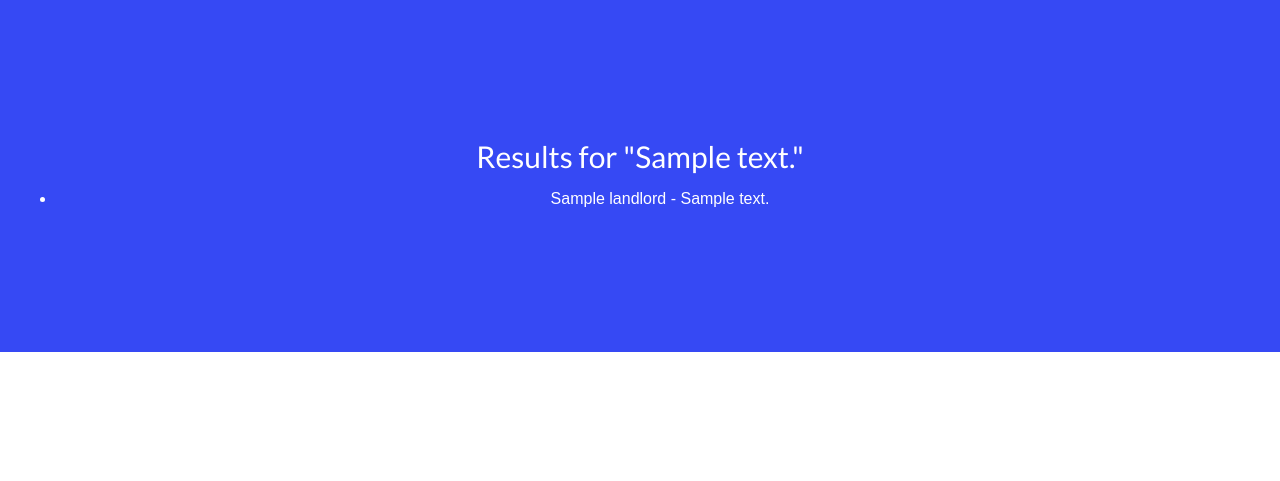
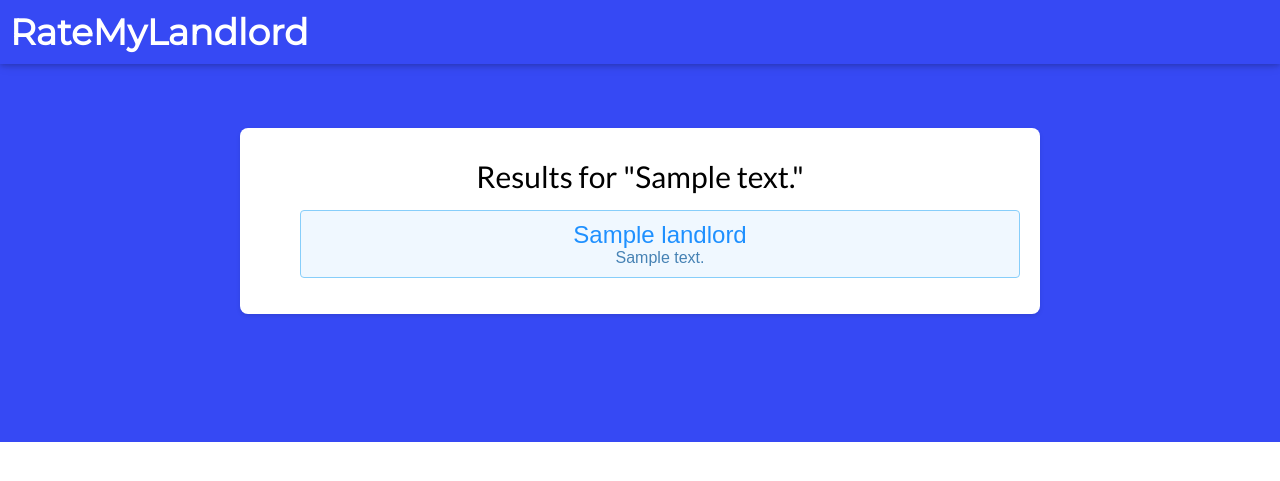
Before and after one commit to RateMy-Landlord/RateMyLandlord, a Django app: template templates/results.html in a window 1280 px wide. Shown: the top 481 px of the page. Run offline with Django 5.2, Linux system fonts and the light colour scheme; tables that the repository leaves empty hold one stand-in row (values such as "Sample post"); the template is opened without the code that fills it: values that come from a table or form of the project are taken from there, most other values are stand-ins (such as "Sample title", 1, 10 or a date in 2020).

Commit message:
Update results.html

```diff
--- a/templates/results.html
+++ b/templates/results.html
@@ -310,21 +310,62 @@ input[type=submit] {
   background-color: DodgerBlue !important;
   color: #ffffff;
 }
+.results-container {
+    background-color: white;
+    padding: 20px;
+    border-radius: 8px;
+    box-shadow: 0 2px 4px rgba(0, 0, 0, 0.1);
+    max-width: 800px;
+    margin: 0 auto;
+
+}
+.results-container h2{
+    color: black;
+}
+.result-item {
+    background-color: #f0f8ff;
+    border: 1px solid #87cefa;
+    border-radius: 4px;
+    padding: 10px;
+    margin-bottom: 10px;
+    list-style-type: none;
+}
+.land_name {
+    font-size: 1.5em;
+    color: #1e90ff;
+}
+.land_address {
+    font-size: 1em;
+    color: #4682b4;
+}
+.w3-bar h1{
+    padding-left: 10px;
+}
 </style>
 </head>
 <body>
+    <div class="w3-top">
+        <div class="w3-bar w3-red w3-card w3-left-align w3-large">
+          <h1><b>RateMyLandlord</b></h1>
+        </div>
 
+
+      </div>
 <!-- Header -->
 <header class="w3-container w3-red w3-center" style="padding:128px 16px">
 
     {% block content %}
-    <div class="object"></div>
-    <h2>Results for "{{ address }}"</h2>
-    <ul>
-    {% for landlord in landlords %}
-        <li>{{ landlord.name }} - {{ landlord.address }}</li>
-    {% endfor %}
-    </ul>
+    <div class="results-container">
+        <h2>Results for "{{ address }}"</h2>
+        <ul>
+        {% for landlord in landlords %}
+            <div class="result-item">
+                <li class="land_name">{{ landlord.name }}</li>
+                <li class="land_address">{{ landlord.address }}</li>
+            </div>
+        {% endfor %}
+        </ul>
+    </div>
     {% endblock %}
 </header>
 
```
